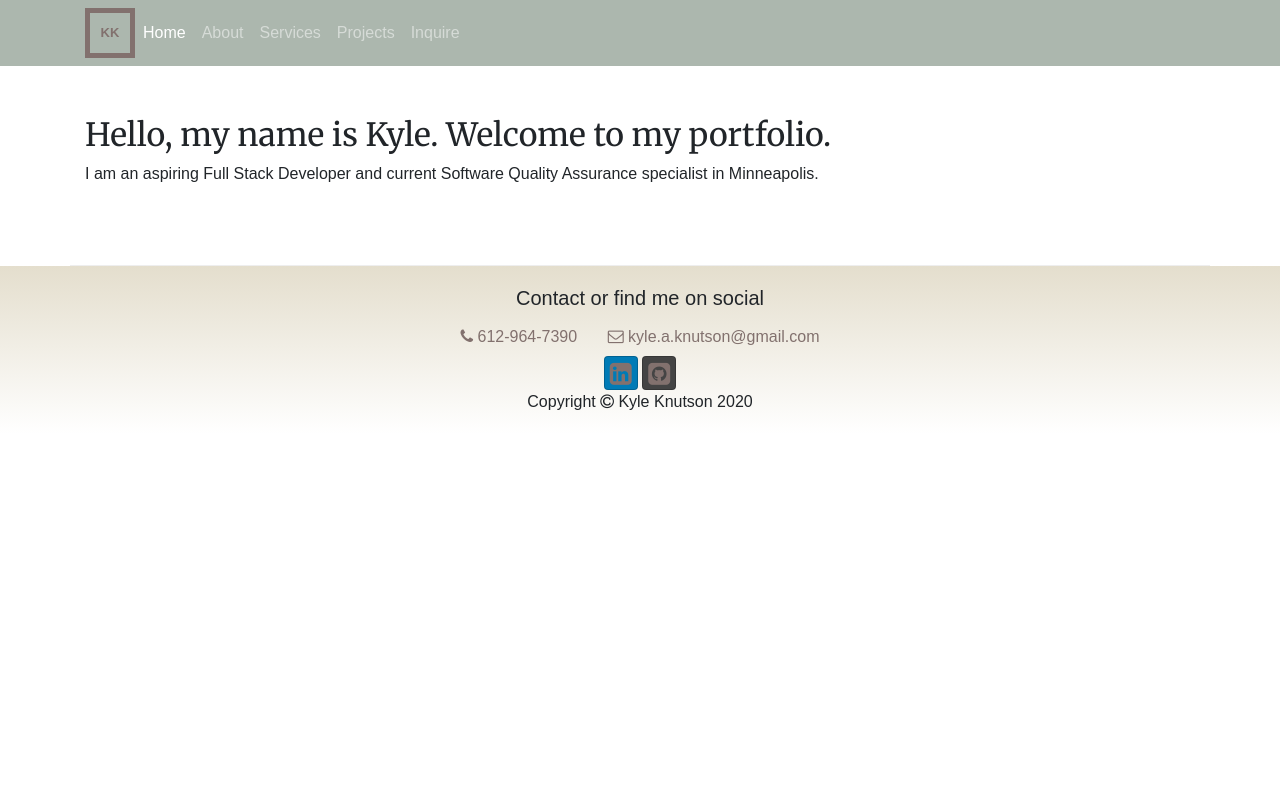
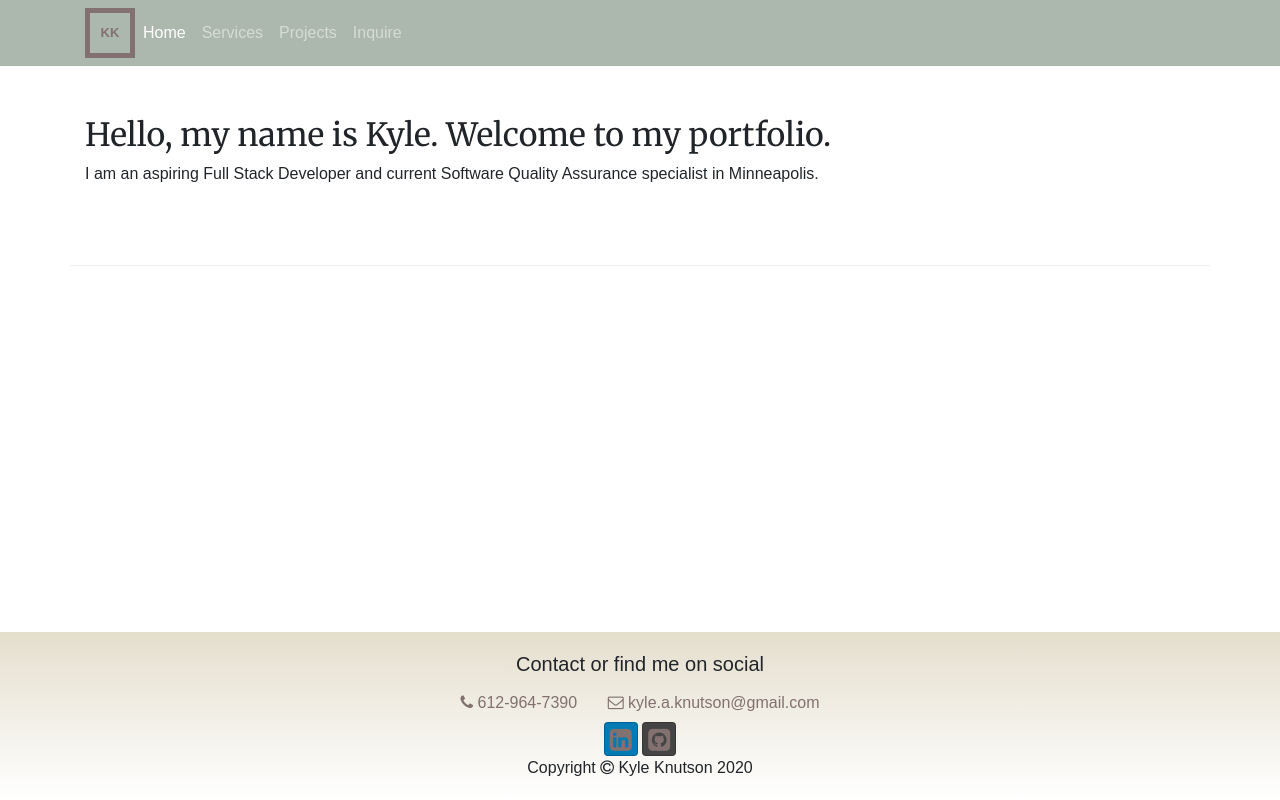
Before and after one commit to knut0341/portfolio, a website: page portfolio.html in a window 1280 px wide. Drawn offline with nearby package versions, Linux system fonts and the light colour scheme.

Commit message:
sticky-top, remove About me

```diff
--- a/css/style.css
+++ b/css/style.css
@@ -26,7 +26,8 @@ body {
 
   .site-footer {
     background-image: linear-gradient(#e4decd, white);
-    padding: 20px 0; }
+    padding: 20px 0;
+    }
 
   .jumbotron {
     margin: 0;
--- a/portfolio.html
+++ b/portfolio.html
@@ -17,8 +17,8 @@
     <title>Portfolio</title>
 </head>
 <body>
-    <header>
-        <nav class="navbar navbar-expand-sm navbar-dark sticky-top">
+    <header class="sticky-top">
+        <nav class="navbar navbar-expand-sm navbar-dark">
             <div class="container">
                 <a class="site-logo" href="#">
                     <span class="logo-text">KK</span>
@@ -29,7 +29,6 @@
                 <div class="collapse navbar-collapse" id="nucampNavbar" >
                     <ul class="navbar-nav">
                         <li class="nav-item active"><a class="nav-link" href="#">Home</a></li>
-                        <li class="nav-item"><a class="nav-link" href="aboutme.html">About</a></li>
                         <li class="nav-item"><a class="nav-link" href="services.html">Services</a></li>
                         <li class="nav-item"><a class="nav-link" href="projects.html"> Projects</a></li>
                         <li class="nav-item"><a class="nav-link" href="contactme.html">Inquire</a></li>
@@ -50,7 +49,7 @@
         </div>
     </body>
 
-    <footer class="site-footer">
+    <footer class="site-footer fixed-bottom">
         <div class="container">
             <div class="row">
                 <div class="col-12 text-center">
```
Also changed, not shown: aboutme.html (+3 -0 lines), contactme.html (+3 -4 lines), projects.html (+3 -4 lines), services.html (+6 -4 lines).
